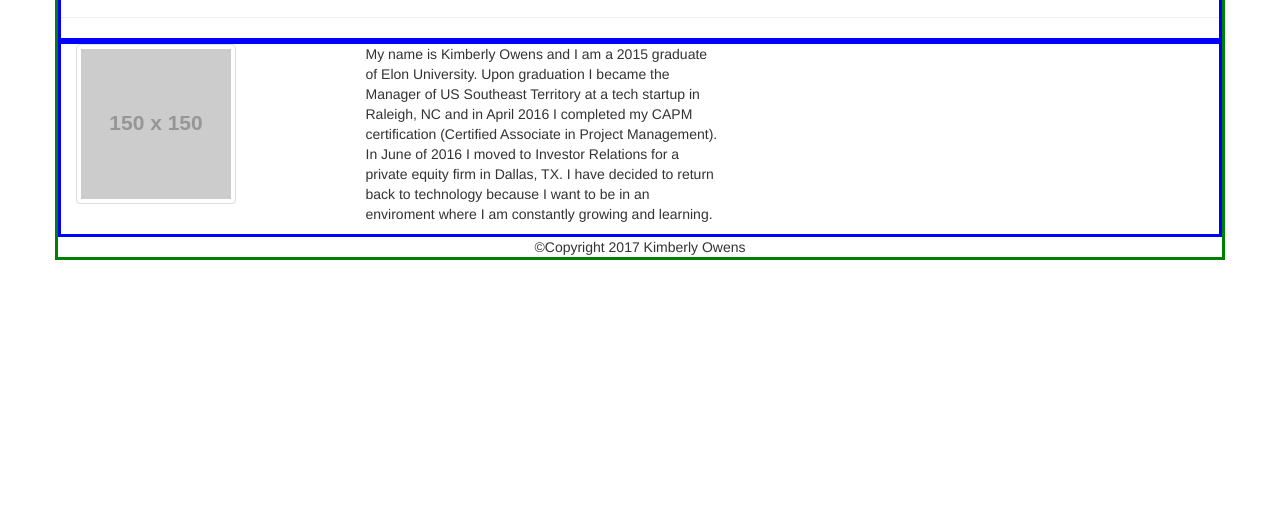
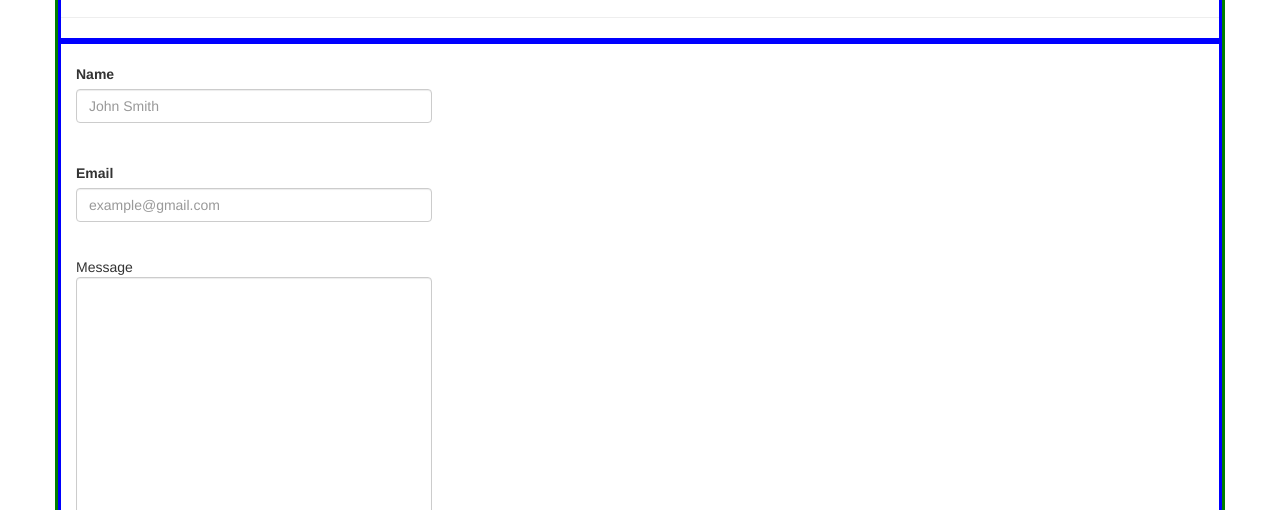
Before and after one commit to kowens32/Bootstrap-Portfolio, a plain HTML site: page contact.html in a window 1280 px wide. Shown: the part 290-800 px from the top of the page. Drawn offline with nearby package versions, Linux system fonts and the light colour scheme; placeholder pictures from the web are drawn by us.

Commit message:
added contact form

```diff
--- a/contact.html
+++ b/contact.html
@@ -50,15 +50,21 @@
         <div class="hr"><hr /></div>
     </div>
     <div class="row">
-        <div class="col-lg-3">
-            <img class="img img-thumbnail" src="http://placehold.it/150x150">
-        </div>
         <div class="col-lg-4">
-            <p>My name is Kimberly Owens and I am a 2015 graduate of Elon University.
-                Upon graduation I became the Manager of US Southeast Territory at a tech startup in Raleigh, NC and in April 2016 I completed my CAPM certification
-                (Certified Associate in Project Management). In June of 2016 I  moved to Investor Relations for a private equity firm in Dallas, TX.
-                I have decided to return back to technology because I want to be in an enviroment
-                where I am constantly growing and learning.</p>
+            <form>
+                <br>
+                <div class="form-group">
+                    <label for="exampleName">Name</label>
+                    <input type="Name" class="form-control" id="exampleName" placeholder="John Smith">
+                    <br><br>
+                    <label for="exampleInputEmail1">Email</label>
+                    <input type="email" class="form-control" id="exampleInputEmail1" placeholder="example@gmail.com">
+                </div>
+                <br>
+                <div class="message">Message</div>
+                <textarea class="form-control" rows="20"></textarea>
+                <input class="btnDefault" type="submit" value="Submit" align="left">
+            </form>
         </div>
     </div>
     <div class="fixed-bottom">&copyCopyright 2017 Kimberly Owens</div>
```
